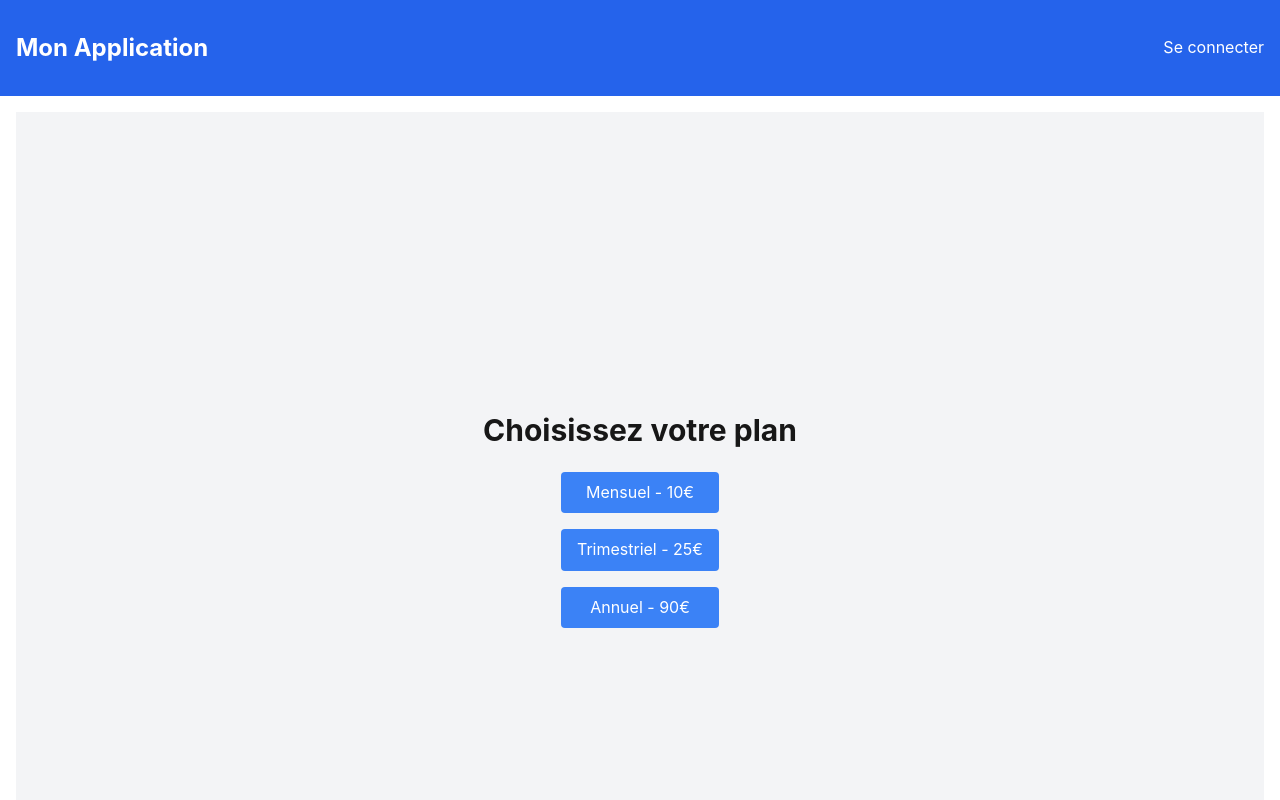
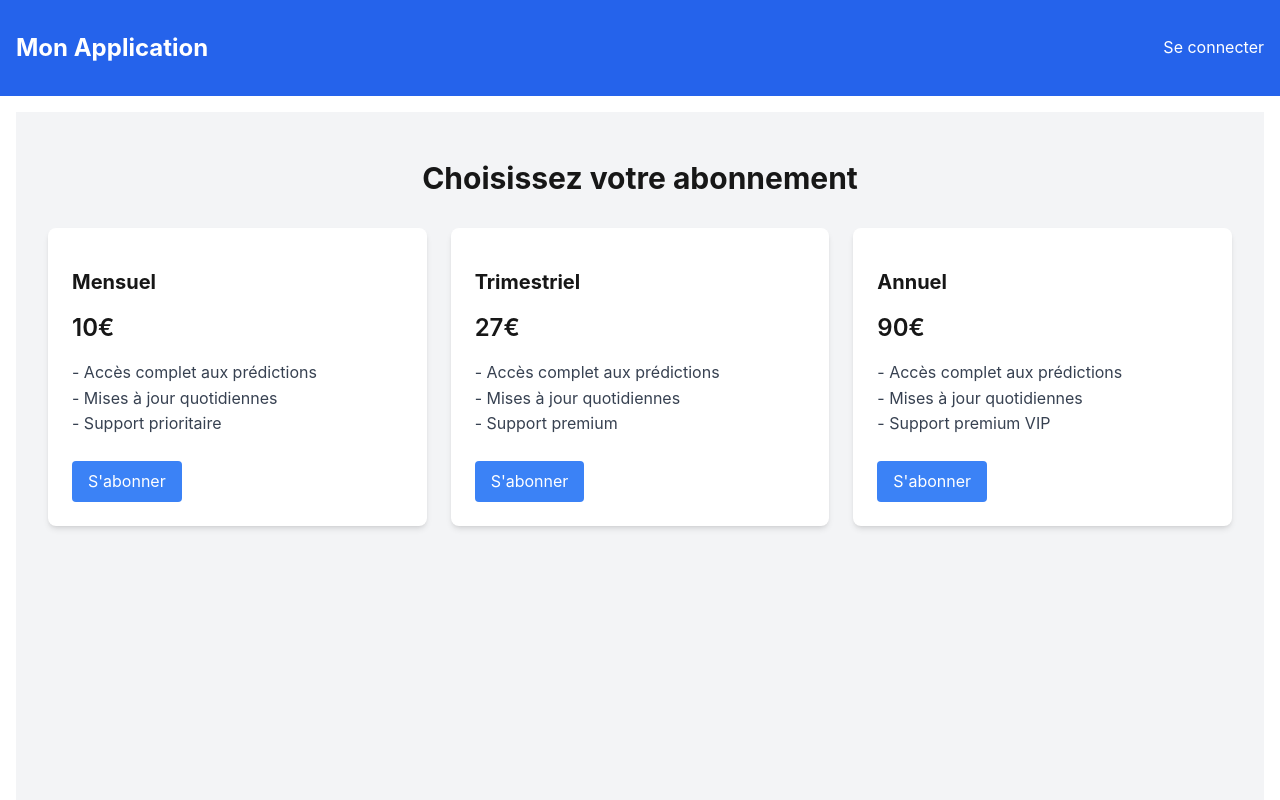
Before and after one commit to Ksper94/my-football, a Next.js app: page /pricing in a window 1280 px wide. Shown: the top 800 px of the page. Built offline with nearby package versions, Linux system fonts and the light colour scheme; no server answers.

Commit message:
Message décrivant vos modifications

```diff
--- a/pages/pricing.js
+++ b/pages/pricing.js
@@ -1,7 +1,29 @@
 import { useAuth } from '../context/AuthContext';
 import { useRouter } from 'next/router';
+import SubscribeButton from '../components/SubscribeButton';
 
-export default function PricingPage() {
+export default function Pricing() {
+  const pricingPlans = [
+    {
+      name: 'Mensuel',
+      price: '10€',
+      priceId: 'price_1QUlyhHd1CTS1QCeLJfFF9Kj',
+      features: ['Accès complet aux prédictions', 'Mises à jour quotidiennes', 'Support prioritaire'],
+    },
+    {
+      name: 'Trimestriel',
+      price: '27€',
+      priceId: 'price_1QUlzrHd1CTS1QCebhWYJdYv',
+      features: ['Accès complet aux prédictions', 'Mises à jour quotidiennes', 'Support premium'],
+    },
+    {
+      name: 'Annuel',
+      price: '90€',
+      priceId: 'price_1QUm0YHd1CTS1QCeSrmFSzI7',
+      features: ['Accès complet aux prédictions', 'Mises à jour quotidiennes', 'Support premium VIP'],
+    },
+  ];
+
   const { user } = useAuth();
   const router = useRouter();
 
@@ -39,27 +61,28 @@ export default function PricingPage() {
   };
 
   return (
-    <div className="min-h-screen bg-gray-100 flex flex-col items-center justify-center">
-      <h1 className="text-3xl font-bold mb-6">Choisissez votre plan</h1>
-      <div className="flex flex-col space-y-4">
-        <button
-          onClick={() => handleSubscription('price_1QUlyhHd1CTS1QCeLJfFF9Kj')}
-          className="bg-blue-500 text-white py-2 px-4 rounded hover:bg-blue-600"
-        >
-          Mensuel - 10€
-        </button>
-        <button
-          onClick={() => handleSubscription('price_1QUlzrHd1CTS1QCebhWYJdYv')}
-          className="bg-blue-500 text-white py-2 px-4 rounded hover:bg-blue-600"
-        >
-          Trimestriel - 25€
-        </button>
-        <button
-          onClick={() => handleSubscription('price_1QUm0YHd1CTS1QCeSrmFSzI7')}
-          className="bg-blue-500 text-white py-2 px-4 rounded hover:bg-blue-600"
-        >
-          Annuel - 90€
-        </button>
+    <div className="min-h-screen bg-gray-100 p-8">
+      <h1 className="text-3xl font-bold mb-8 text-center">Choisissez votre abonnement</h1>
+      <div className="grid grid-cols-1 md:grid-cols-3 gap-6">
+        {pricingPlans.map((plan) => (
+          <div key={plan.priceId} className="bg-white p-6 rounded-lg shadow-md">
+            <h2 className="text-xl font-bold mb-4">{plan.name}</h2>
+            <p className="text-2xl font-semibold mb-4">{plan.price}</p>
+            <ul className="mb-6">
+              {plan.features.map((feature, index) => (
+                <li key={index} className="text-gray-700">
+                  - {feature}
+                </li>
+              ))}
+            </ul>
+            <button
+              onClick={() => handleSubscription(plan.priceId)}
+              className="bg-blue-500 text-white py-2 px-4 rounded hover:bg-blue-600 transition"
+            >
+              S'abonner
+            </button>
+          </div>
+        ))}
       </div>
     </div>
   );
```
